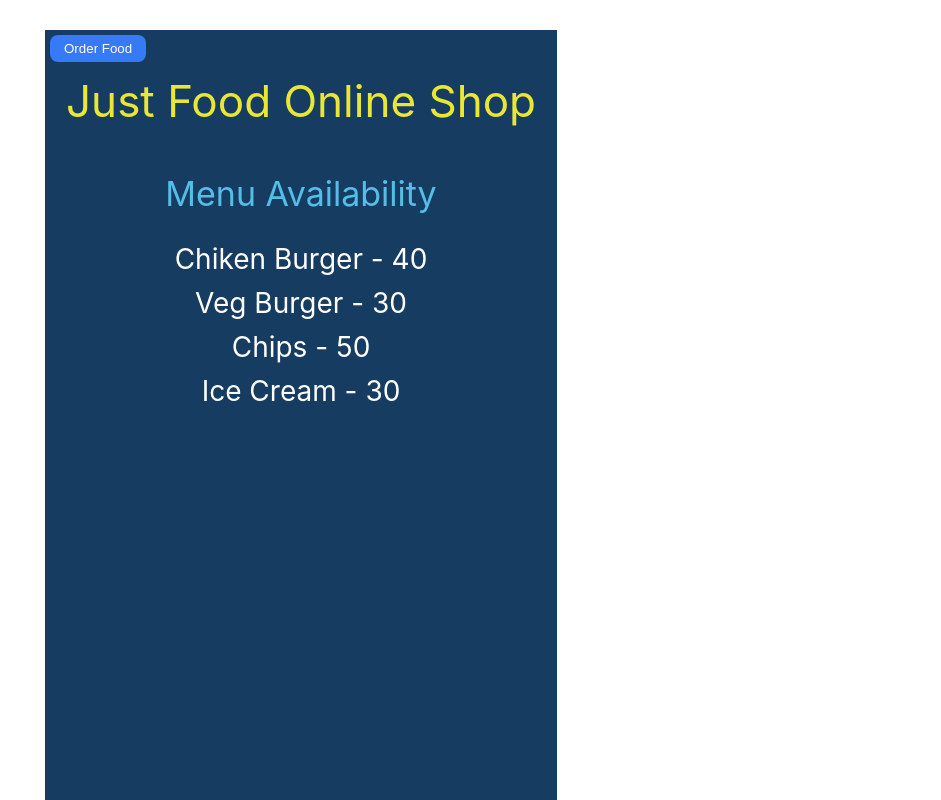
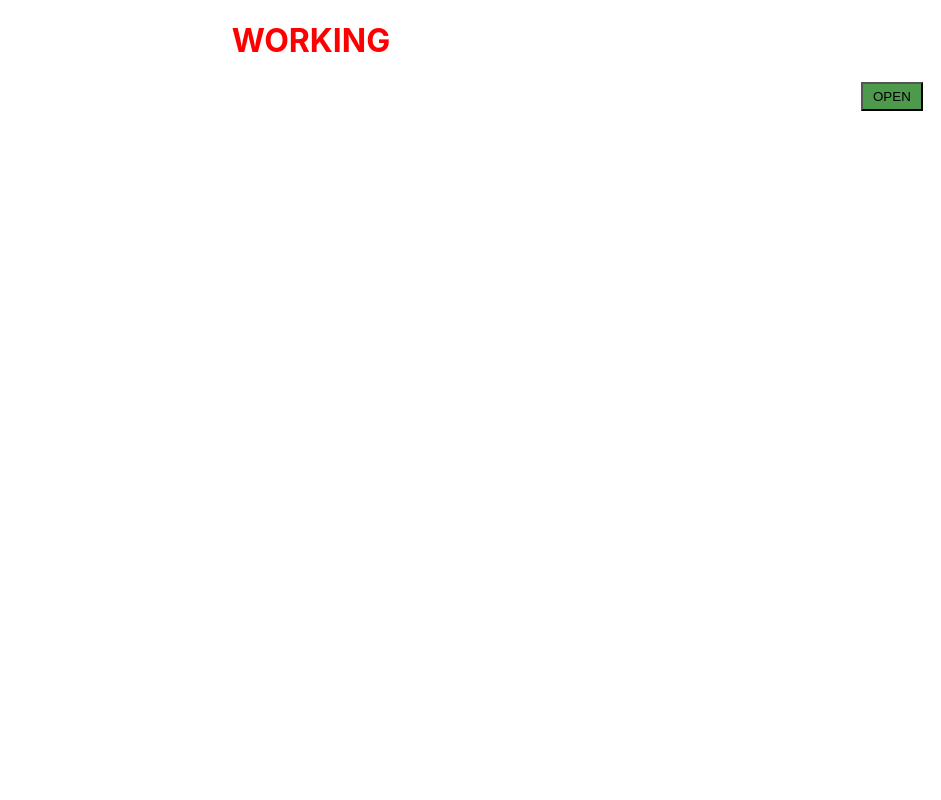
Before and after one commit to aivcode/react-justReact, a React (Create React App) app: page / in a window 1280 px wide. Shown: the top 800 px of the page, without its empty margins (339-1280 px from the left). Built offline with nearby package versions, Linux system fonts and the light colour scheme.

Commit message:
Simple app for practice

```diff
--- a/src/App.jsx
+++ b/src/App.jsx
@@ -2,14 +2,16 @@ import EnrolmentFormMain from "./enrolment-form/EnrolmentFormMain";
 import JustFood from "./just-food/JustFood";
 import Memo from "./memorization/Memo";
 import Routing from "./routing/Routing";
+import Test from "./playground/Test"
 import TimeMain from "./time/TimeMain";
 
 const App = () => {
   return (
     // <EnrolmentFormMain />
-    <JustFood />
+    // <JustFood />
     // <Memo />
     // <Routing />
+    <Test />
     // <TimeMain />
   )
 }
--- /dev/null
+++ b/src/playground/Test.jsx
@@ -0,0 +1,20 @@
+import { Fragment, useState } from "react";
+import "./styles.css"
+
+export default function Test() {
+  const [open, setOpen] = useState(true);
+
+  return (
+    <>
+      <h1 className="title">{open ? "WORKING" : "HOLYDAY"}</h1>
+      <button
+        className="btnTest"
+        onClick={() => {
+          setOpen(!open);
+        }}
+      >
+        {open ? "OPEN" : "CLOSED"}
+      </button>
+    </>
+  );
+}
--- /dev/null
+++ b/src/playground/styles.css
@@ -0,0 +1,14 @@
+.title {
+  color: red;
+  margin-left: 20px;
+  text-align: center;
+}
+
+.btnTest {
+  margin-left: 1200px;
+  background-color: rgb(77, 154, 77);
+  padding-left: 10px;
+  padding-right: 10px;
+  padding-bottom: 5px;
+  padding-top: 5px;
+}
```
